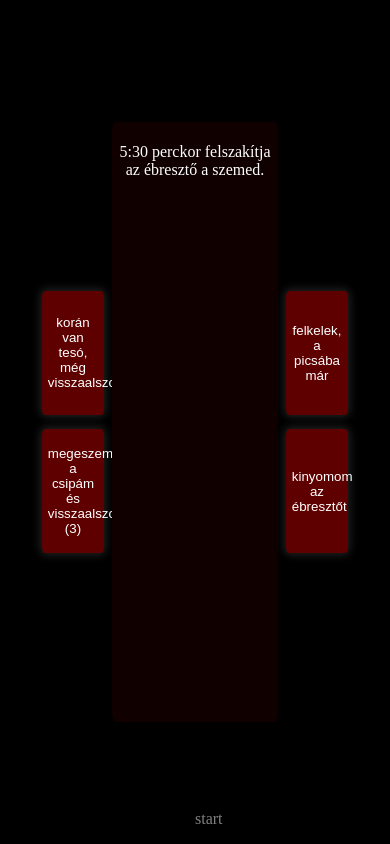
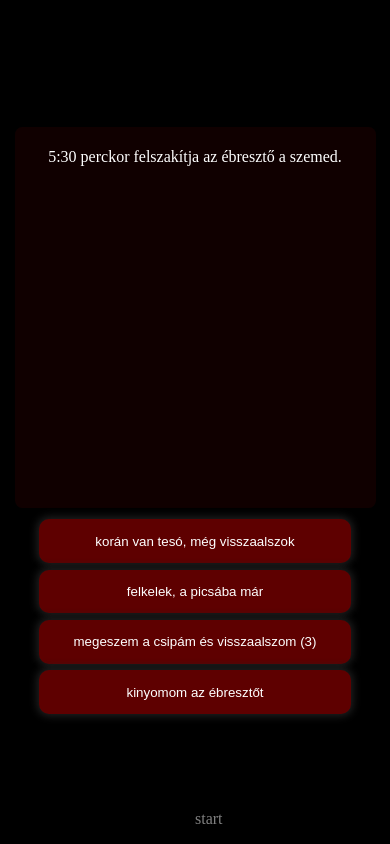
Before and after one commit to CCColda/proejtk, a React app: page / in a window 390 px wide. Built offline with nearby package versions, Linux system fonts and the light colour scheme.

Commit message:
Update deploy script, improve mobile interface

```diff
--- a/package.json
+++ b/package.json
@@ -8,7 +8,7 @@
     "build": "npx webpack --config webpack.config.js",
     "build-prod": "npx webpack --config webpack.config.prod.js",
     "predeploy": "npm run build-prod",
-    "deploy": "gh-pages -d dist",
+    "deploy": "gh-pages -d public",
     "build-schema": "npx typescript-json-schema src/types.d.ts StageFile -o schema.json",
     "test": "echo \"Error: no test specified\" && exit 1"
   },
--- a/public/index.css
+++ b/public/index.css
@@ -1,3 +1,5 @@
+@import './sidebutton.css';
+
 :root {
 	--background: black;
 
@@ -44,7 +46,7 @@ html, body, #content {
 	flex-wrap: nowrap;
 }
 
-#left_panel, #right_panel {
+.sidepanel {
 	color: black;
 	width: 20%;
 	height: 80%;
@@ -62,6 +64,7 @@ html, body, #content {
 	border-radius: 2%;
 
 	text-align: center;
+	overflow-y: auto;
 	padding: 5px;
 
 	width: 40%;
@@ -78,31 +81,24 @@ html, body, #content {
 	color: gray;
 }
 
-.sidebutton {
-	width: clamp(2rem, 10em, 80%);
-	height: auto;
-
-	aspect-ratio: 1/1;
-
-	background-color: var(--button-background);
-	color: var(--button-foreground);
-	box-shadow: 0px 0px 8px 2px var(--button-shadow);
-
-	border-radius: 5%;
-	border: none;
-
-	margin: 1em;
-
-	transition: 0.5s;
+@media (min-width: 481px) and (max-width: 768px) {
+	.sidepanel {
+		width: 30%;
+	}
 }
 
-.sidebutton:hover {
-	background-color: var(--button-background-hover);
-}
+@media (max-width: 480px) {
+	#panels {
+		flex-direction: column;
+	}
 
-@media (max-width: 768px) {
-	.sidebutton {
-		aspect-ratio: 1/2;
-		margin: 0.5em;
+	.sidepanel {
+		width: 80%;
+		height: fit-content;
+	}
+
+	#event_panel {
+		width: 90%;
+		margin-bottom: 0.5em;
 	}
 }
--- /dev/null
+++ b/public/sidebutton.css
@@ -0,0 +1,42 @@
+.sidebutton {
+	width: clamp(2rem, 10em, 80%);
+	height: auto;
+
+	aspect-ratio: 1/1;
+
+	background-color: var(--button-background);
+	color: var(--button-foreground);
+	box-shadow: 0px 0px 8px 2px var(--button-shadow);
+
+	border-radius: 10px;
+	border: none;
+
+	margin: 1em;
+
+	transition: 0.5s;
+}
+
+.sidebutton:hover {
+	background-color: var(--button-background-hover);
+}
+
+/* extend to full height tablets */
+@media (min-width: 481px) and (max-width: 768px) {
+	.sidebutton {
+		aspect-ratio: none;
+		height: 100%;
+
+		margin: 0.5em;
+	}
+}
+
+/* extend to full width on phones */
+@media (max-width: 480px) {
+	.sidebutton {
+		aspect-ratio: auto;
+		width: 100%;
+		height: fit-content;
+
+		margin: 0.25em 0;
+	}
+}
--- a/src/components/app.tsx
+++ b/src/components/app.tsx
@@ -11,21 +11,28 @@ export type AppProps = {
 };
 
 export type AppState = {
-	stage: Stage
+	stage: Stage,
+	phone: boolean
 };
 
 export default class App extends React.Component<AppProps, AppState> {
 	private stageFile?: StageFile;
+	private media: MediaQueryList;
 	// TODO: private history?: Stage[];
 
 	constructor(props: AppProps) {
 		super(props);
 
+		this.media = window.matchMedia("(max-width: 480px)");
+
 		this.state = {
 			stage: {
 				id: "_loading", "text": "", buttons: []
-			}
+			},
+			phone: this.media.matches
 		};
+
+		this.media.onchange = mqle => this.setState({ phone: mqle.matches });
 
 		this.fetchStageFile().then(v => {
 			this.stageFile = v;
@@ -124,15 +131,23 @@ export default class App extends React.Component<AppProps, AppState> {
 			</div>
 			<div id="main">
 				<div id="panels">
-					<div id="left_panel">
-						{this.renderButtons([0, 2])}
+					<div className="sidepanel">
+						{
+							this.state.phone
+								? <></>
+								: this.renderButtons([0, 2])
+						}
 					</div>
 					<div id="event_panel">
 						<p className="dev_stage_id">{this.state.stage.id ?? ""}</p>
 						<ReactMarkdown>{this.state.stage.text}</ReactMarkdown>
 					</div>
-					<div id="right_panel">
-						{this.renderButtons([1, 3])}
+					<div className="sidepanel">
+						{
+							this.state.phone
+								? this.renderButtons([0, 1, 2, 3])
+								: this.renderButtons([1, 3])
+						}
 					</div>
 				</div>
 			</div>
```
